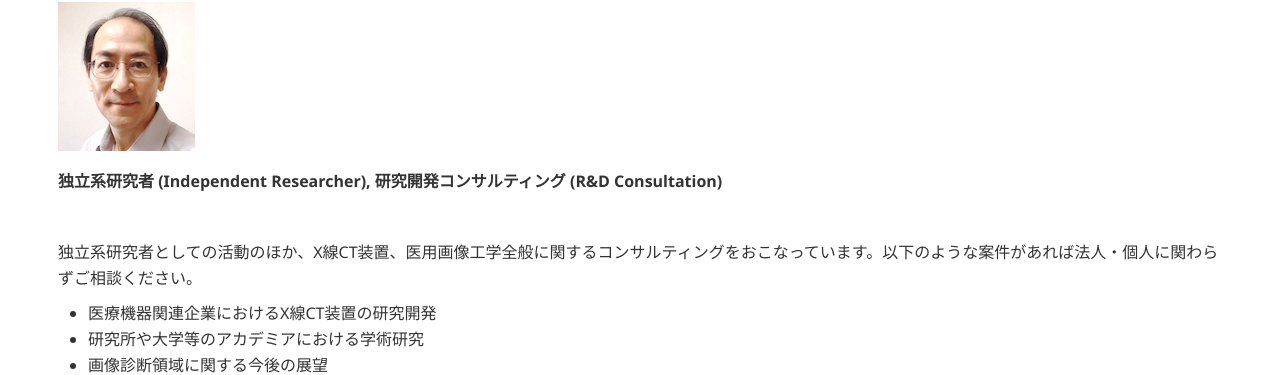
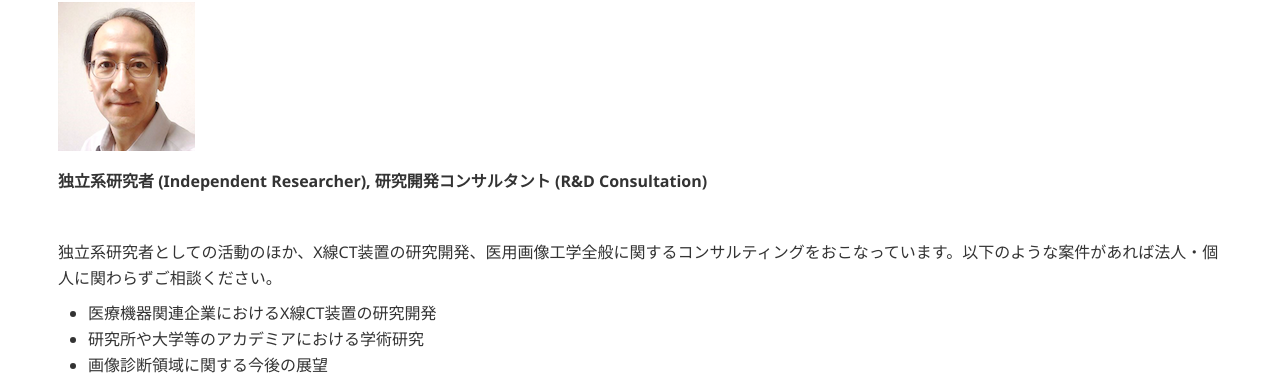
Before and after one commit to tnitoh/tnitoh.github.io, a Jekyll site: the page built from index.md, in a window 1280 px wide. Shown: the part 149-524 px from the top of the page. Built offline with Jekyll 4.4.1, drawn with Linux system fonts in a browser that asks for light colours; Markdown is read by kramdown in place of the engine named in the settings.

Commit message:
Update index.md

```diff
--- a/index.md
+++ b/index.md
@@ -7,11 +7,11 @@ title: Toshihide Itoh
 
 ![Toshihide Itoh, Ph.D.](Toshi_Itoh.png)
 
-**独立系研究者 (Independent Researcher), 研究開発コンサルティング (R&D Consultation)**
+**独立系研究者 (Independent Researcher), 研究開発コンサルタント (R&D Consultation)**
 
 <br>
 
-独立系研究者としての活動のほか、X線CT装置、医用画像工学全般に関するコンサルティングをおこなっています。以下のような案件があれば法人・個人に関わらずご相談ください。
+独立系研究者としての活動のほか、X線CT装置の研究開発、医用画像工学全般に関するコンサルティングをおこなっています。以下のような案件があれば法人・個人に関わらずご相談ください。
 
 - 医療機器関連企業におけるX線CT装置の研究開発
 - 研究所や大学等のアカデミアにおける学術研究
```
